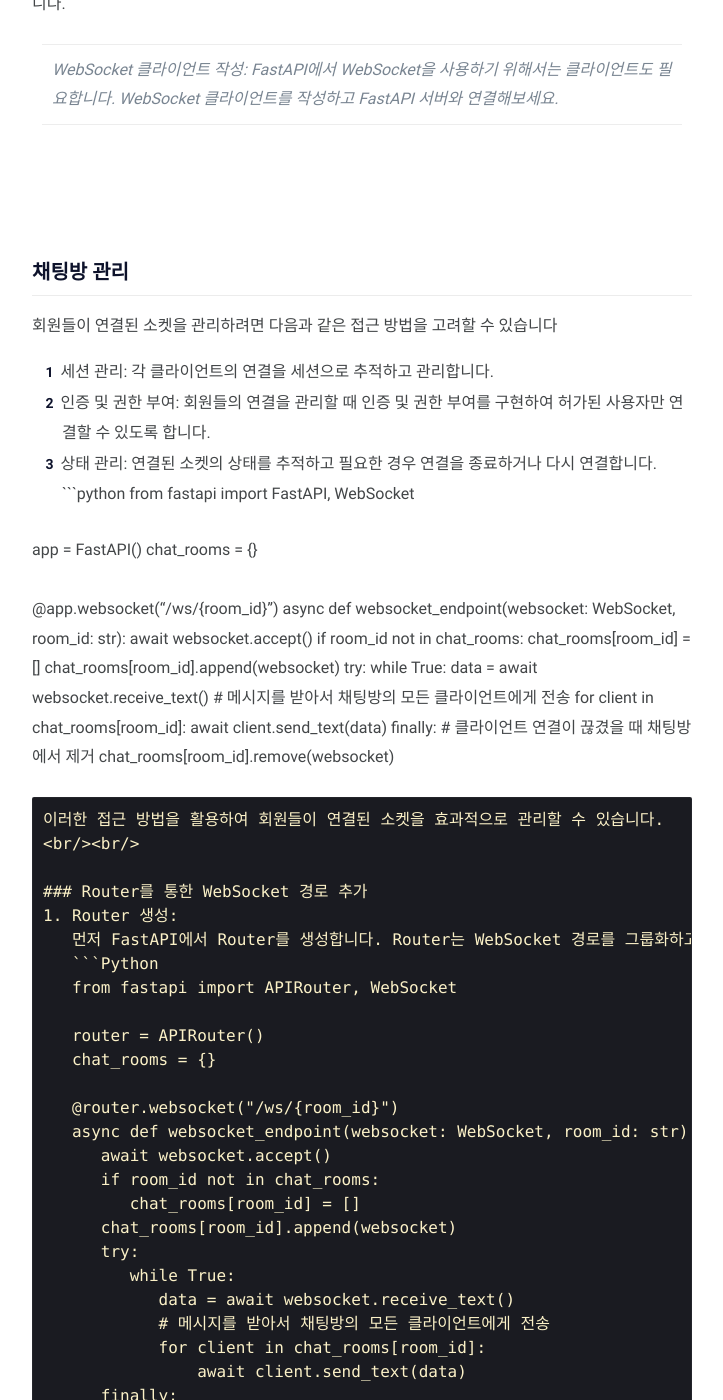
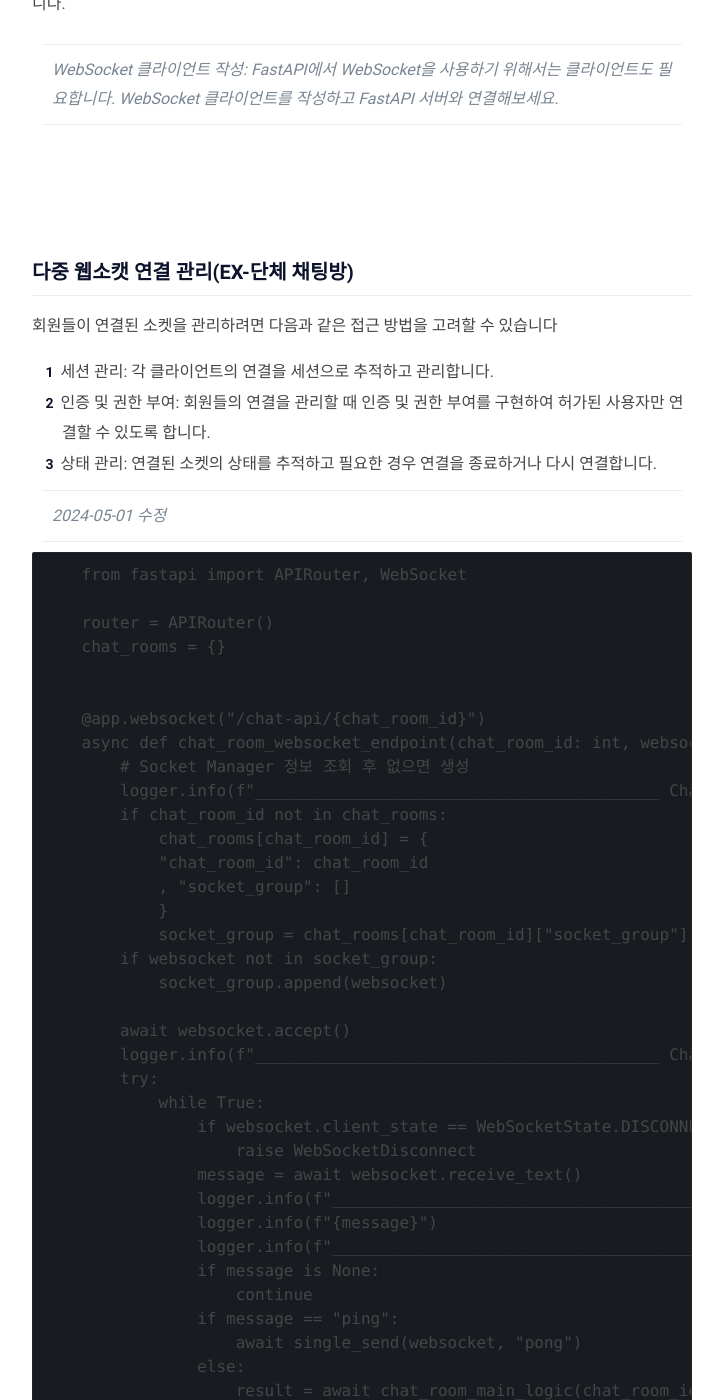
Before and after one commit to jd6186/jd6186.github.io, a Jekyll site: the page built from _posts/BackEnd/Python/2024-02-11-FastAPIWebSocket.md, in a window 1280 px wide and 1400 px high, scrolled down 1876 px. Shown: the whole window, without its empty margins (278-1001 px from the left). Built offline with Jekyll 4.4.1, drawn with Linux system fonts in a browser that asks for light colours; comment, search, counter and statistics services are not loaded; some of the changed text lies outside the part shown.

Commit message:
[Source Update] FastAPI 채팅방 관리 관련 글 내용 정리

````diff
--- a/_posts/BackEnd/Python/2024-02-11-FastAPIWebSocket.md
+++ b/_posts/BackEnd/Python/2024-02-11-FastAPIWebSocket.md
@@ -50,72 +50,103 @@ async def websocket_endpoint(websocket: WebSocket):
 
 <br/><br/>
 
-### 채팅방 관리
+### 다중 웹소캣 연결 관리(EX-단체 채팅방)
 회원들이 연결된 소켓을 관리하려면 다음과 같은 접근 방법을 고려할 수 있습니다
 1. 세션 관리: 각 클라이언트의 연결을 세션으로 추적하고 관리합니다.
 2. 인증 및 권한 부여: 회원들의 연결을 관리할 때 인증 및 권한 부여를 구현하여 허가된 사용자만 연결할 수 있도록 합니다.
 3. 상태 관리: 연결된 소켓의 상태를 추적하고 필요한 경우 연결을 종료하거나 다시 연결합니다.
-```python
-from fastapi import FastAPI, WebSocket
 
-app = FastAPI()
-chat_rooms = {}
+> 2024-05-01 수정
 
-@app.websocket("/ws/{room_id}")
-async def websocket_endpoint(websocket: WebSocket, room_id: str):
-   await websocket.accept()
-   if room_id not in chat_rooms:
-      chat_rooms[room_id] = []
-   chat_rooms[room_id].append(websocket)
-   try:
-      while True:
-         data = await websocket.receive_text()
-         # 메시지를 받아서 채팅방의 모든 클라이언트에게 전송
-         for client in chat_rooms[room_id]:
-            await client.send_text(data)
-   finally:
-      # 클라이언트 연결이 끊겼을 때 채팅방에서 제거
-      chat_rooms[room_id].remove(websocket)
+```Python
+    from fastapi import APIRouter, WebSocket
+
+    router = APIRouter()
+    chat_rooms = {}
+
+
+    @app.websocket("/chat-api/{chat_room_id}")
+    async def chat_room_websocket_endpoint(chat_room_id: int, websocket: WebSocket):
+        # Socket Manager 정보 조회 후 없으면 생성
+        logger.info(f"__________________________________________ Chat Room Setting START __________________________________________")
+        if chat_room_id not in chat_rooms:
+            chat_rooms[chat_room_id] = {
+            "chat_room_id": chat_room_id
+            , "socket_group": []
+            }
+            socket_group = chat_rooms[chat_room_id]["socket_group"]
+        if websocket not in socket_group:
+            socket_group.append(websocket)
+
+        await websocket.accept()
+        logger.info(f"__________________________________________ Chat Room Setting END __________________________________________")
+        try:
+            while True:
+                if websocket.client_state == WebSocketState.DISCONNECTED:
+                    raise WebSocketDisconnect
+                message = await websocket.receive_text()
+                logger.info(f"__________________________________________ GROUP WEBSOCKET REQUEST MESSAGE START __________________________________________")
+                logger.info(f"{message}")
+                logger.info(f"__________________________________________ GROUP WEBSOCKET REQUEST MESSAGE END __________________________________________")
+                if message is None:
+                    continue
+                if message == "ping":
+                    await single_send(websocket, "pong")
+                else:
+                    result = await chat_room_main_logic(chat_room_id, message)
+                    if result is not None:
+                        await broadcast(result, chat_rooms[chat_room_id]["socket_group"])
+        except Exception as e:
+            exception_type_name = type(e).__name__
+            logger.error(f"########################### GROUP Disconnect Title : {exception_type_name}")
+        finally:
+            # 연결이 끊겼을 때, 채팅방 내에서 소캣 정보 제거 후 명시적으로 websocket.close()를 호출하여 연결을 정리
+            if websocket in socket_group:
+                socket_group.remove(websocket)
+            await websocket.close()
+
+
+    # 채팅을 친 당사자에게만 메시지 전송
+    async def single_send(websocket: WebSocket, message: str):
+        logger.info(f"__________________________________________ SINGLE_SEND MESSAGE START __________________________________________")
+        await websocket.send_text(message)
+        logger.info(f"__________________________________________ SINGLE_SEND MESSAGE END __________________________________________")
+
+
+    # 채팅방 내 모든 소켓에 메시지 전송
+    async def broadcast(message: str, socket_group: List[WebSocket]):
+        for websocket in socket_group:
+            logger.info(
+            f"__________________________________________ BROADCAST MESSAGE START __________________________________________")
+            await websocket.send_text(message)
+            logger.info(
+            f"__________________________________________ BROADCAST MESSAGE END __________________________________________")
+
+
+    # 채팅 관련 로직 처리 함수
+    async def chat_room_main_logic(chat_room_id, message):
+        try:
+            chat_data, result = await chat_room_router(json.loads(message))
+            # 채팅방 종료 시 채팅방 정보 삭제
+            if chat_data.chat_type_code == GameRoomGroupApiTypeCode.CLOSE_GAME_ROOM_GROUP.value:
+                chat_rooms.pop(chat_room_id)
+            return result
+        except Exception as e:
+            logger.error(f"########################### GROUP MainLogicError : {e}")
 ```
 이러한 접근 방법을 활용하여 회원들이 연결된 소켓을 효과적으로 관리할 수 있습니다.
 <br/><br/>
 
-### Router를 통한 WebSocket 경로 추가
-1. Router 생성:
-   먼저 FastAPI에서 Router를 생성합니다. Router는 WebSocket 경로를 그룹화하고 모듈화하는 데 사용됩니다. 다음과 같이 Router를 생성할 수 있습니다.
-   ```Python
-   from fastapi import APIRouter, WebSocket
+### Router를 통한 WebSocket 경로 관리
+Router를 앱에 추가하여 해당 경로를 사용할 수 있도록 합니다. 다음과 같이 Router를 앱에 추가할 수 있습니다.
+```Python
+from fastapi import FastAPI
+from . import my_router  # 여기서 my_router는 생성한 Router 모듈입니다.
 
-   router = APIRouter()
-   chat_rooms = {}
+app = FastAPI()
 
-   @router.websocket("/ws/{room_id}")
-   async def websocket_endpoint(websocket: WebSocket, room_id: str):
-      await websocket.accept()
-      if room_id not in chat_rooms:
-         chat_rooms[room_id] = []
-      chat_rooms[room_id].append(websocket)
-      try:
-         while True:
-            data = await websocket.receive_text()
-            # 메시지를 받아서 채팅방의 모든 클라이언트에게 전송
-            for client in chat_rooms[room_id]:
-                await client.send_text(data)
-      finally:
-         # 클라이언트 연결이 끊겼을 때 채팅방에서 제거
-         chat_rooms[room_id].remove(websocket)
-   ```
-
-2. Router를 앱에 추가:
-   Router를 앱에 추가하여 해당 경로를 사용할 수 있도록 합니다. 다음과 같이 Router를 앱에 추가할 수 있습니다.
-   ```Python
-   from fastapi import FastAPI
-   from . import my_router  # 여기서 my_router는 생성한 Router 모듈입니다.
-
-   app = FastAPI()
-
-   app.include_router(my_router)
-   ```
+app.include_router(my_router)
+```
 <br/><br/><br/><br/>
 
 ## 글을 마치며
````
